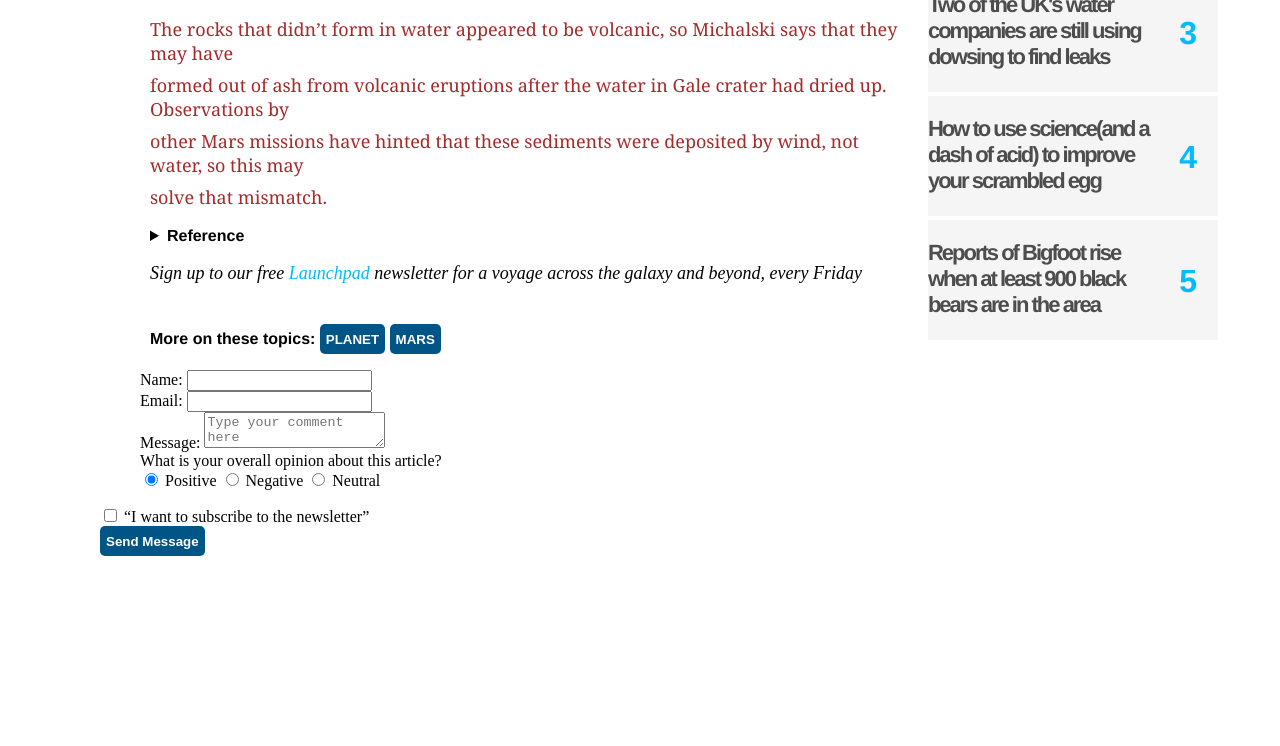
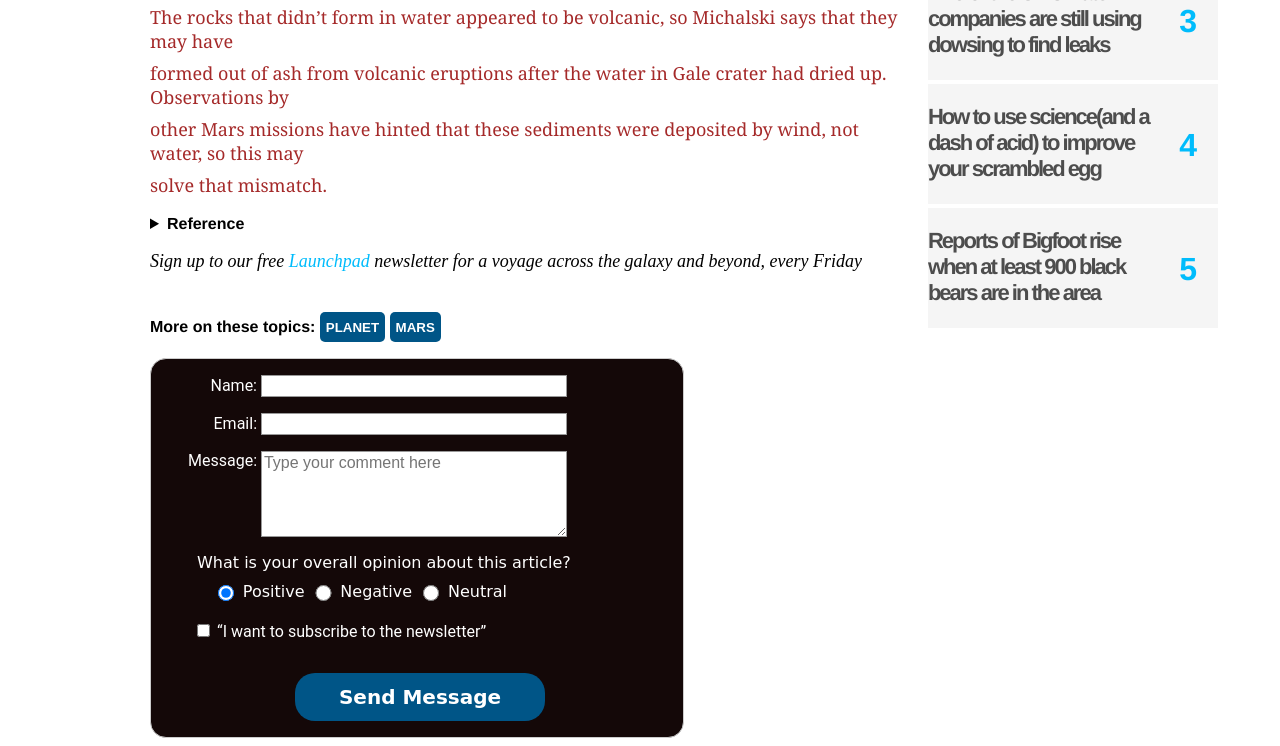
Before and after one commit to maryorwah04/New-scientist-clone, a plain HTML site: page index.html in a window 1280 px wide. Shown: the part 1811-2557 px from the top of the page. Before the commit the page ends 2375 px from the top, so only its background shows below. Drawn offline with Linux system fonts and the light colour scheme.

Commit message:
style form page

```diff
--- a/style.css
+++ b/style.css
@@ -51,7 +51,7 @@ h1.newscientist {
 
 .nav-links {
   display: flex;
-  margin-right: 10px;
+  margin-right: -40px;
 }
 
 li {
@@ -107,7 +107,7 @@ div.dropdown-content {
   height: 1px;
   background-color: black;
   width: 150%;
-  margin-top: -10px;
+  margin-top: 10px;
   margin-left: -100px;
 }
 
@@ -295,3 +295,93 @@ button {
   color: white;
   font-weight: bold;
 }
+
+
+
+form {
+  background-color: #140808;
+  color: #FFF;
+  margin-left: 50px;
+  height: fit-content;
+  width: 500px;
+  padding: 1em;
+  border: 1px solid #ccc;
+  border-radius: 1em;
+  font-family: 'Roboto', arial;
+}
+
+ul {
+  list-style: none;
+  padding: 0;
+  margin: 0;
+}
+
+form li + li {
+  margin-top: 1em;
+}
+
+label {
+  display: inline-block;
+  width: 90px;
+  text-align: right;
+}
+
+input,
+textarea {
+  font: 1em sans-serif;
+  width: 300px;
+  border: 1px solid #999;
+}
+
+input:focus,
+textarea:focus {
+  border-color: #685656;
+}
+
+textarea {
+  vertical-align: top;
+  height: 5em;
+}
+
+.opinion {
+  margin-left: 30px;
+  margin-bottom: 10px;
+  font-family: cursive;
+}
+
+.form_radio {
+  display: flex;
+  width: 300px;
+  margin-left: 40px;
+  font-family: cursive;
+}
+
+#Subscribe {
+  width: auto;
+  margin-left: 30px;
+
+}
+
+.check_q {
+  display: inline;
+}
+
+.check {
+  margin-top: 20px;
+}
+
+.send {
+  font-family: cursive;
+  font-size: 20px;
+  height: 3rem;
+  width: 250px;
+  text-align: center;
+  margin-left: 8rem;
+  margin-top: 2rem;
+  border-radius: 20px;
+}
+
+.send:hover {
+  cursor: pointer;
+  box-shadow: -6px 8px 1px #04466d;
+}
```
